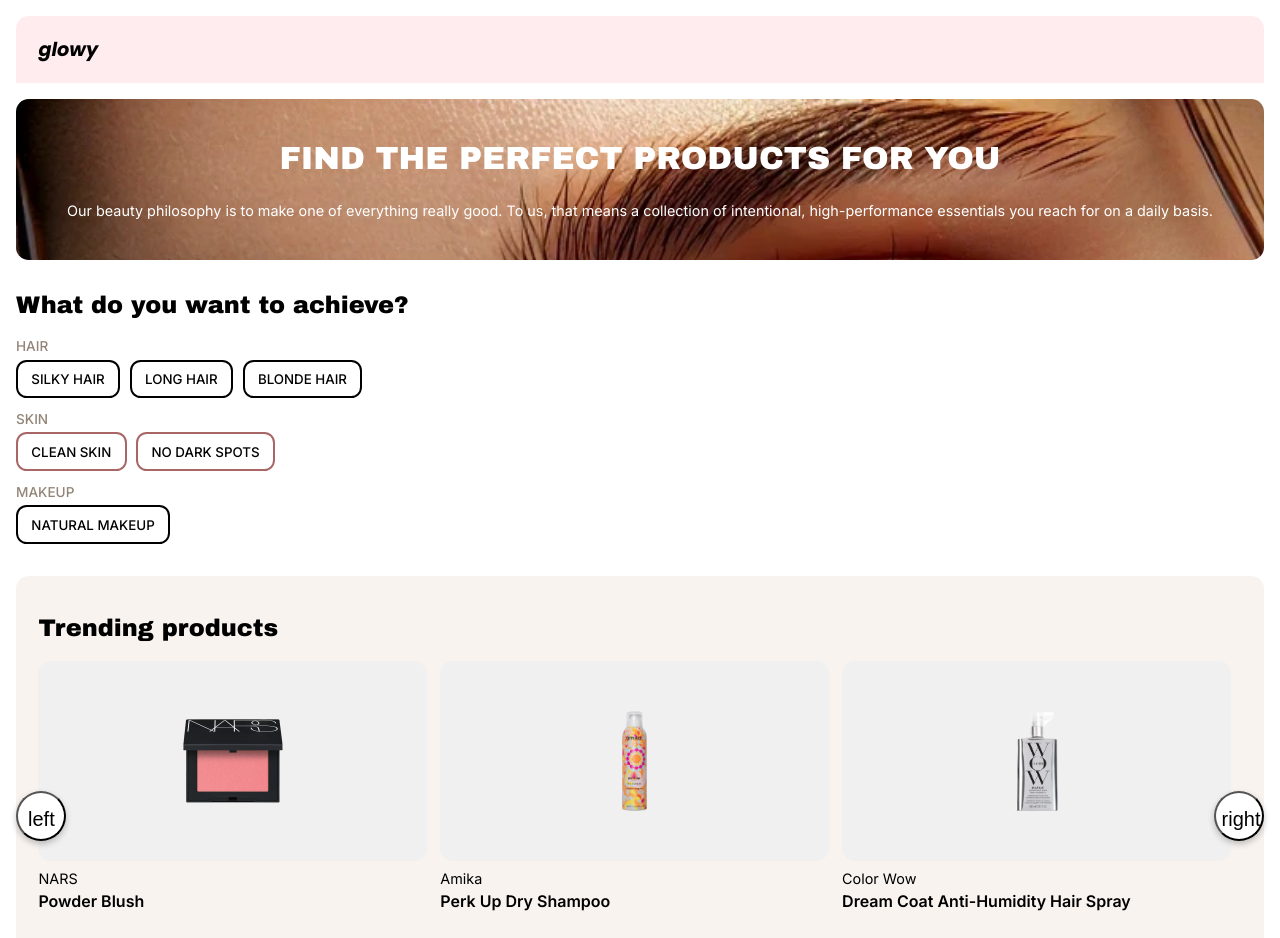
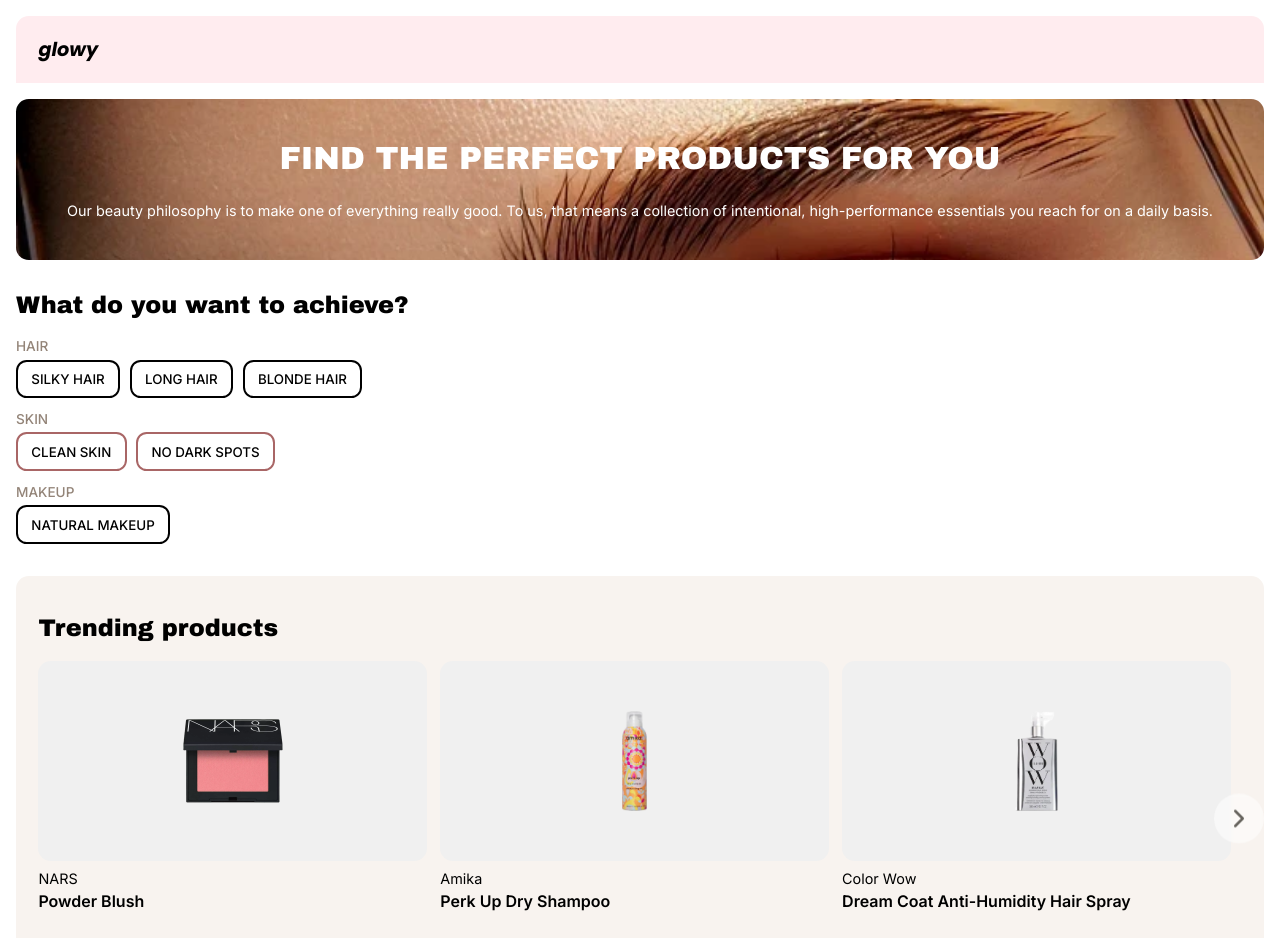
Before and after one commit to tavasy/glowy, a React (Create React App) app: page / in a window 1280 px wide. Shown: the top 938 px of the page. Built offline with nearby package versions, Linux system fonts and the light colour scheme.

Commit message:
Add slider button dissaper on end or beggining

```diff
--- a/package.json
+++ b/package.json
@@ -6,6 +6,7 @@
     "@testing-library/jest-dom": "^5.17.0",
     "@testing-library/react": "^13.4.0",
     "@testing-library/user-event": "^13.5.0",
+    "feather-icons": "^4.29.2",
     "react": "^18.3.1",
     "react-dom": "^18.3.1",
     "react-router-dom": "^6.26.1",
--- a/src/components/Carousel.jsx
+++ b/src/components/Carousel.jsx
@@ -1,15 +1,31 @@
 import React, { useState, useRef, useEffect } from 'react';
 import CategoryCard from '../components/CategoryCard';
+import feather from 'feather-icons';
 
 const Carousel = ({ trendingProducts }) => {
   const cardsRef = useRef(null);
   const [cardWidth, setCardWidth] = useState(300);
+  const [isAtStart, setIsAtStart] = useState(true);
+  const [isAtEnd, setIsAtEnd] = useState(false);
+
+  useEffect(() => {
+    feather.replace();
+  }, []);
 
   useEffect(() => {
     if (cardsRef.current && cardsRef.current.children.length > 0) {
       setCardWidth(cardsRef.current.children[0].offsetWidth);
+      updateScrollPosition();
     }
   }, [trendingProducts]);
+
+  const updateScrollPosition = () => {
+    const slider = cardsRef.current;
+    const maxScrollLeft = slider.scrollWidth - slider.clientWidth;
+
+    setIsAtStart(slider.scrollLeft === 0);
+    setIsAtEnd(slider.scrollLeft >= maxScrollLeft);
+  };
 
   const handleScrollLeft = () => {
     cardsRef.current.scrollBy({ left: -cardWidth, behavior: 'smooth' });
@@ -41,20 +57,26 @@
     const slider = cardsRef.current;
     slider.isDown = false;
     slider.classList.remove('dragging');
+    updateScrollPosition();
+  };
+
+  const handleScroll = () => {
+    updateScrollPosition();
   };
 
   return (
     <div className="categories-wrapper">
       <button
-        className="arrow left"
+        className={`arrow ${isAtStart ? 'disabled' : ''}`}
         onClick={handleScrollLeft}
         aria-label="Scroll left"
       >
-        left
+        <i data-feather="chevron-left"></i>
       </button>
       <div
         className="categories-cards"
         ref={cardsRef}
+        onScroll={handleScroll}
         onMouseDown={handleDragStart}
         onMouseLeave={handleDragEnd}
         onMouseUp={handleDragEnd}
@@ -71,11 +93,11 @@
         ))}
       </div>
       <button
-        className="arrow right"
+        className={`arrow ${isAtEnd ? 'disabled' : ''}`}
         onClick={handleScrollRight}
         aria-label="Scroll right"
       >
-        right
+        <i data-feather="chevron-right"></i>
       </button>
     </div>
   );
--- a/src/styles/home.scss
+++ b/src/styles/home.scss
@@ -106,7 +106,7 @@
 
   .card {
     flex-direction: column;
-    scroll-snap-align: center;
+    scroll-snap-align: start;
 
     .image {
       display: flex;
@@ -166,25 +166,51 @@
 }
 
 .arrow {
+  display: flex;
+  justify-content: center;
+  align-items: center;
   height: 50px;
   width: 50px;
-  background-color: white;
-  text-align: center;
-  line-height: 50px;
+  background-color: #ffffff80;
   border-radius: 50%;
   cursor: pointer;
   position: absolute;
   top: 50%;
-  font-size: 1.25rem;
-  transform: translateY(-50%);
-  box-shadow: 0 3px 6px rgba(0, 0, 0, 0.23);
-  transition: transform 0.1s linear;
+  transform: translateY(-45%);
+  box-shadow: none;
+  border: none;
+  backdrop-filter: blur(2px);
+  opacity: 1;
+  transition: all 0.7s cubic-bezier(0.76, 0, 0.24, 1);
+
+  svg {
+    width: 30px;
+    height: 30px;
+    stroke: #67645e;
+    stroke-width: 2px;
+    opacity: 1;
+    transition: all 0.7s cubic-bezier(0.76, 0, 0.24, 1);
+  }
+
+  &:hover {
+    background-color: #67645e;
+  }
+
+  &:hover svg {
+    stroke: white;
+  }
 }
 
-.arrow.left {
+.arrow.disabled,
+.arrow.disabled svg {
+  opacity: 0;
+}
+
+.categories-wrapper .arrow:first-child {
   left: -22px;
 }
-.arrow.right {
+
+.categories-wrapper .arrow:last-child {
   right: -22px;
 }
 
```
Also changed, not shown: 1 other file (tests, documents, lock files or other folders).
